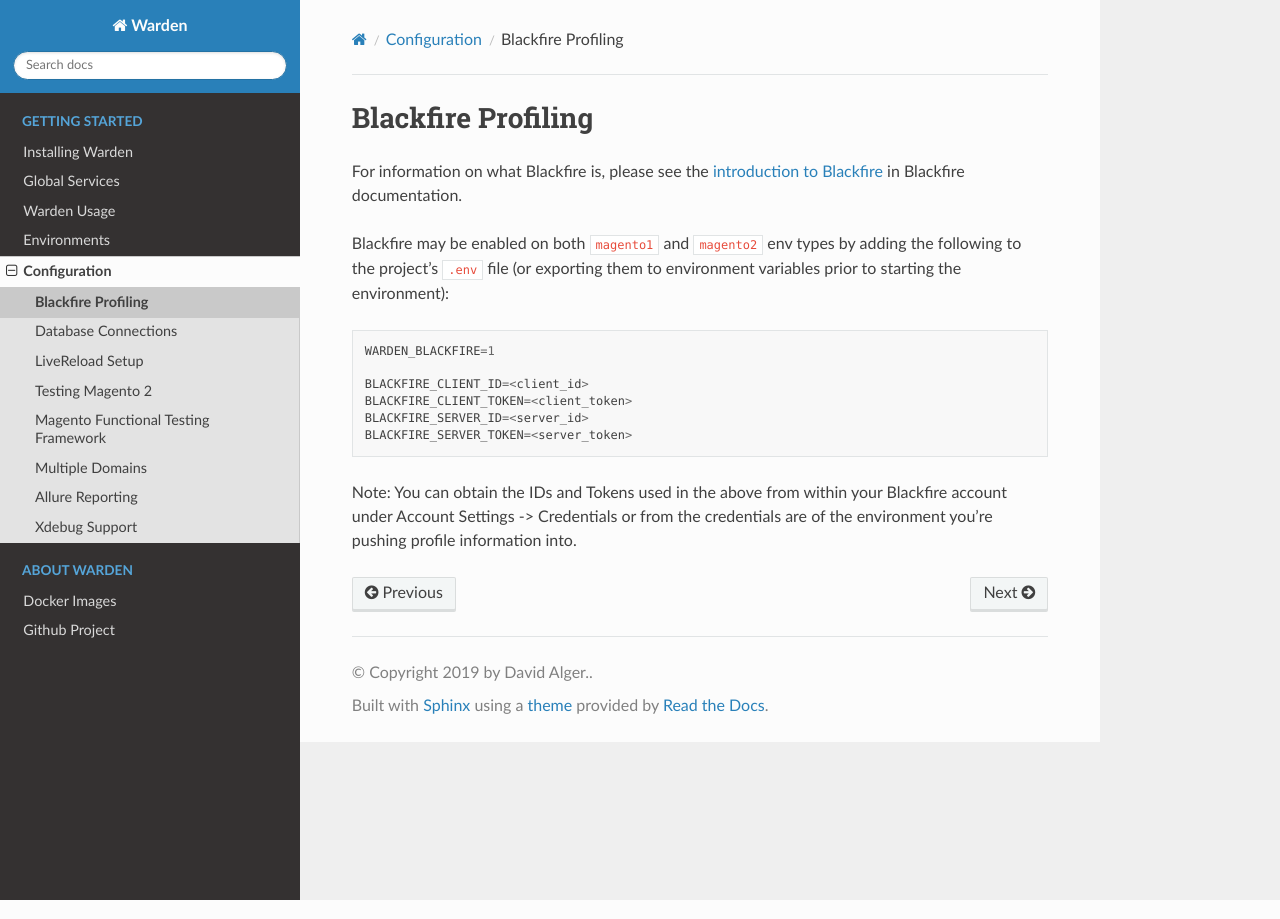
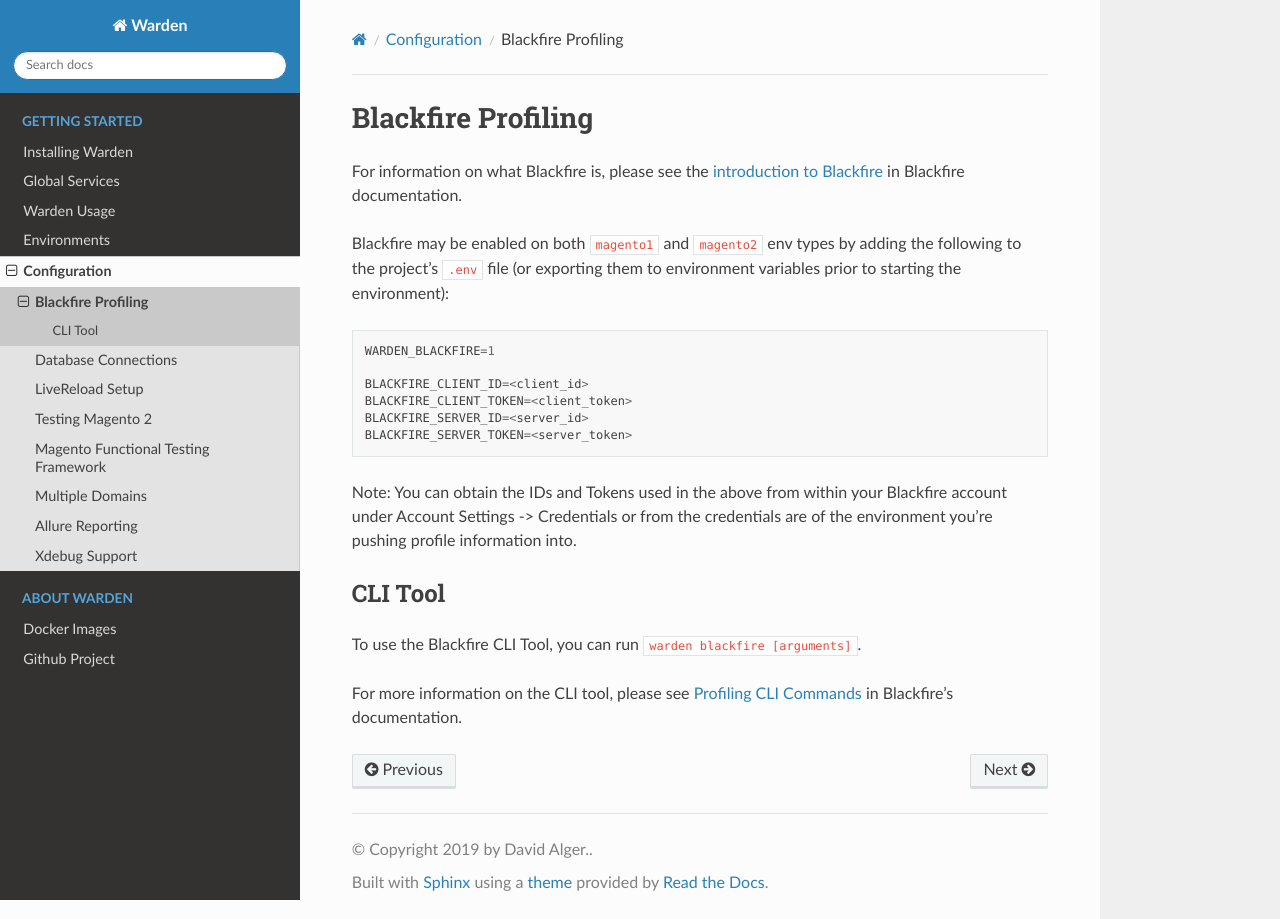
Before and after one commit to wardenenv/warden, a Sphinx documentation site: the page built from docs/configuration/blackfire.md, in a window 1280 px wide. Built offline with Sphinx 7.4.7 and the Read the Docs theme 2.0.0, drawn with Linux system fonts in a browser that asks for light colours.

Commit message:
Add support for Blackfire CLI
* Update php-blackfire image to install the Blackfire Client
* Add a `warden blackfire` command for easy utilization of the CLI Tool
* Update the Blackfire documentation to point to said command

````diff
--- a/docs/configuration/blackfire.md
+++ b/docs/configuration/blackfire.md
@@ -14,3 +14,9 @@ BLACKFIRE_SERVER_TOKEN=<server_token>
 ```
 
 Note: You can obtain the IDs and Tokens used in the above from within your Blackfire account under Account Settings -> Credentials or from the credentials are of the environment you're pushing profile information into.
+
+### CLI Tool
+
+To use the Blackfire CLI Tool, you can run `warden blackfire [arguments]`.
+
+For more information on the CLI tool, please see [Profiling CLI Commands](https://blackfire.io/docs/cookbooks/profiling-cli) in Blackfire's documentation.
````
Also changed, not shown: 4 other files.
